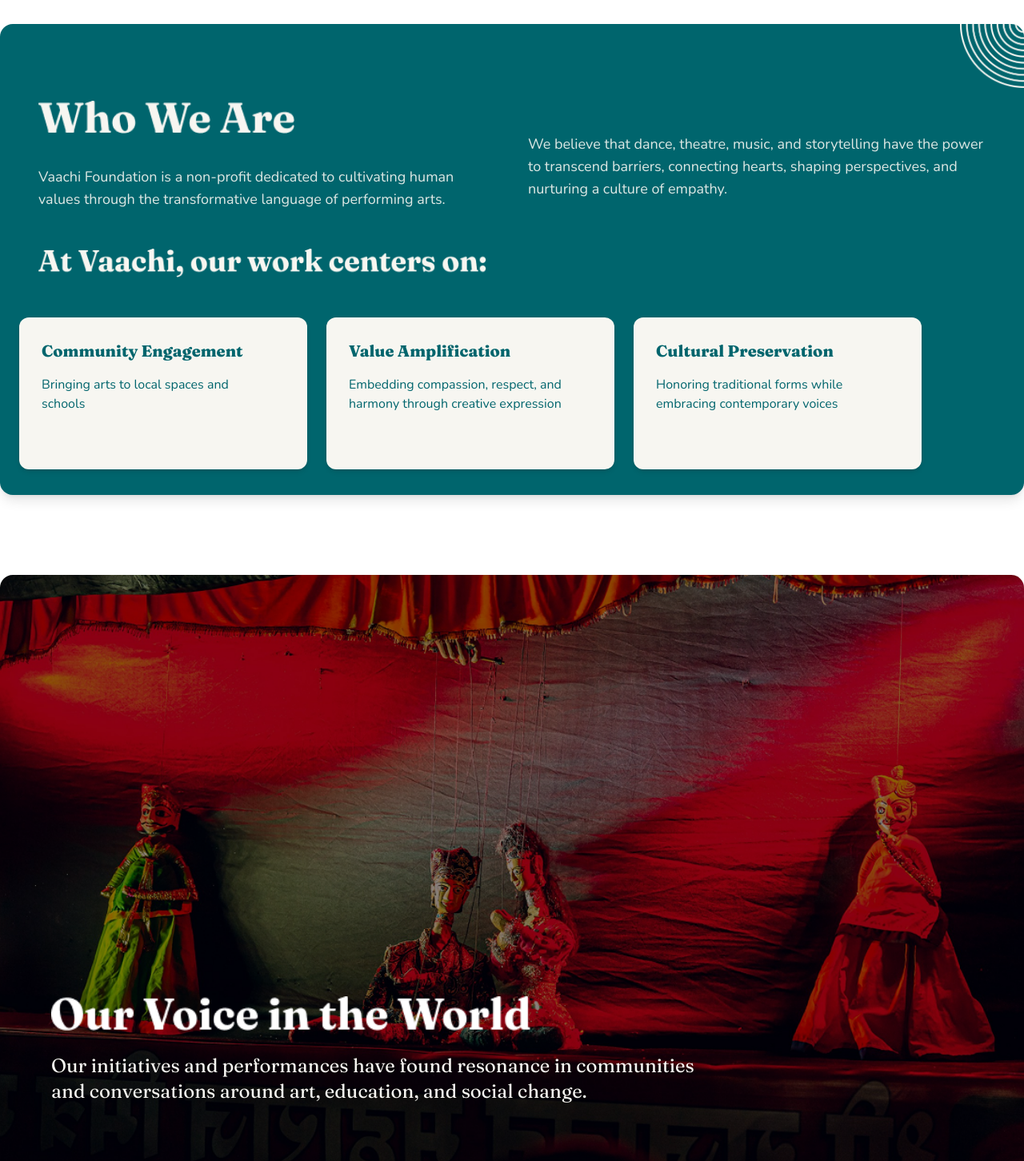
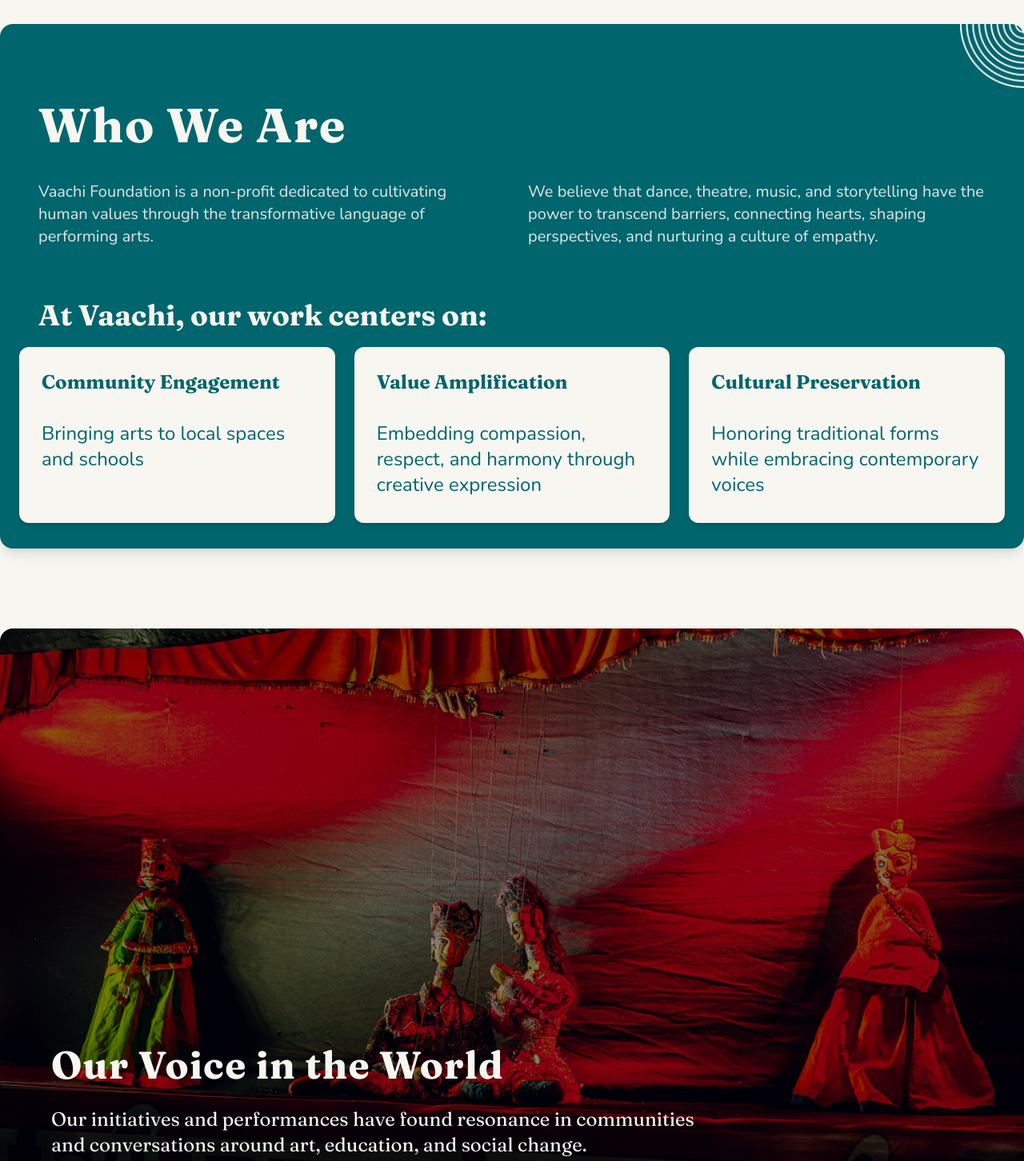
Before and after one commit to PritiHM/Vaachi-Website, a Next.js app: page / in a window 1280 px wide. Shown: the part 920-2372 px from the top of the page at 80% size. Built offline with nearby package versions, Linux system fonts and the light colour scheme.

Commit message:
updated ui and fixes

```diff
--- a/app/globals.css
+++ b/app/globals.css
@@ -31,7 +31,7 @@
   font-family: "Gentium Book Basic", Georgia, "Times New Roman", serif;
 }
 
-.pl-mobile-safe {
+/* .pl-mobile-safe {
   padding-left: 16px;
   padding-right: 16px;
 }
@@ -40,4 +40,8 @@
     padding-left: 0;
     padding-right: 0;
   }
+} */
+
+.placeholder-fraunces::placeholder {
+  font-family: var(--fraunces-font), sans-serif;
 }
--- a/app/page.js
+++ b/app/page.js
@@ -6,10 +6,9 @@
 import JoinWaitList from "@/components/JoinWaitList";
 import ActionCards from "@/components/ActionCards";
 
-
 export default function Home() {
   return (
-    <>
+    <div className="bg-[#F7F6F1]">
       <Hero />
       <WhoWeAre />
       <VoiceHero />
@@ -17,6 +16,6 @@
       <ContactForm />
       <JoinWaitList />
       <ActionCards />
-    </>
+    </div>
   );
 }
--- a/components/Footer.jsx
+++ b/components/Footer.jsx
@@ -1,4 +1,3 @@
-"use client";
 import { Fraunces } from "next/font/google";
 
 const fraunces = Fraunces({
@@ -8,68 +7,24 @@
 
 export default function Footer() {
   return (
-    <footer className="w-full bg-white text-[#0f172a]">
-      {/* divider */}
+    <footer className="w-full bg-[#F7F6F1] text-[#0f172a]">
+
       <div className="w-full border-t border-gray-200">
         <div
           className="
             w-full max-w-7xl mx-auto
-           mt-5 md:mt-10 lg:mt-20
-            // px-4 md:px-6
-            // py-8 md:py-10
+            mt-5 md:mt-10 lg:mt-20
+            px-4 md:px-6
+            py-6 md:py-10
             grid grid-cols-1 md:grid-cols-3
             gap-8 items-center
           "
         >
 
-          {/* LEFT — Logo + Brand Name */}
-          <div className="flex flex-col items-center md:items-start gap-2">
-            <div className="flex items-center gap-3 whitespace-nowrap">
-              <img
-                src="/images/Logo.png"
-                alt="Vaachi Foundation logo"
-                className="h-10 w-auto md:h-10"
-              />
 
-              <span
-                className={`${fraunces.className} text-2xl md:text-xl font-bold text-[#00656D]`}
-              >
-                Vaachi Foundation
-              </span>
-            </div>
-
-            <p className="text-sm text-gray-600">
-              All Rights Reserved © 2025
-            </p>
-          </div>
-
-          {/* CENTER — Privacy / Terms */}
-          <div className="flex flex-col items-center gap-2">
-            <a
-              href="#"
-              className="text-sm md:text-base hover:underline font-medium"
-            >
-              Privacy Policy
-            </a>
-            <a
-              href="#"
-              className="text-sm md:text-base hover:underline font-medium"
-            >
-              Terms of Use
-            </a>
-          </div>
-
-          {/* RIGHT — Social Icons */}
-          <div className="flex flex-col items-center md:items-end gap-2">
+          <div className="flex flex-col items-center md:items-end gap-2 order-1 md:order-3">
             <div className="flex items-center gap-4 md:gap-5">
-
-              {/* Facebook */}
-              <a
-                href="https://www.facebook.com"
-                target="_blank"
-                rel="noopener noreferrer"
-                aria-label="Facebook"
-              >
+              <a href="https://www.facebook.com" target="_blank" rel="noopener noreferrer">
                 <img
                   src="/images/Facebook.png"
                   className="h-8 w-8 md:h-9 md:w-9"
@@ -77,13 +32,7 @@
                 />
               </a>
 
-              {/* Instagram */}
-              <a
-                href="https://www.instagram.com"
-                target="_blank"
-                rel="noopener noreferrer"
-                aria-label="Instagram"
-              >
+              <a href="https://www.instagram.com" target="_blank" rel="noopener noreferrer">
                 <img
                   src="/images/Instagram.png"
                   className="h-8 w-8 md:h-9 md:w-9"
@@ -91,25 +40,47 @@
                 />
               </a>
 
-              {/* YouTube */}
-              <a
-                href="https://www.youtube.com"
-                target="_blank"
-                rel="noopener noreferrer"
-                aria-label="YouTube"
-              >
+              <a href="https://www.youtube.com" target="_blank" rel="noopener noreferrer">
                 <img
                   src="/images/youtube.png"
                   className="h-8 w-8 md:h-9 md:w-9"
                   alt="YouTube icon"
                 />
               </a>
-
             </div>
 
-            <span className="text-sm md:text-base font-medium">
-              Follow us on
-            </span>
+            <span className="text-sm md:text-base font-bold">Follow us on</span>
+          </div>
+
+
+          <div className="flex flex-col items-center gap-2 order-2 md:order-2">
+            <a href="#" className="text-sm md:text-base hover:underline font-bold">
+              Privacy Policy
+            </a>
+            <a href="#" className="text-sm md:text-base hover:underline font-bold">
+              Terms of Use
+            </a>
+          </div>
+
+
+          <div className="flex flex-col items-center md:items-start gap-2 order-3 md:order-1">
+            <div className="flex items-center gap-3 whitespace-nowrap">
+              <img
+                src="/images/Logo.png"
+                alt="Vaachi Foundation logo"
+                className="h-8 w-auto md:h-10"
+              />
+
+              <span
+                className={`${fraunces.className} text-2xl md:text-4xl font-bold text-[#00656D]`}
+              >
+                Vaachi Foundation
+              </span>
+            </div>
+
+            <p className="text-sm md:text-xl text-gray-600">
+              All Rights Reserved © 2025
+            </p>
           </div>
 
         </div>
--- a/components/Header.jsx
+++ b/components/Header.jsx
@@ -4,7 +4,7 @@
 
 export default function Header() {
   return (
-    <header className="w-full h-[70px] bg-white  sticky top-0 z-40 border-b">
+    <header className="w-full h-[70px] bg-[#F7F6F1] sticky top-0 z-40 border-b">
       <div className="w-full max-w-7xl mx-auto px-4 sm:px-6 lg:px-8 py-3 flex items-center justify-between">
         <Link href="/" className="flex items-center gap-3">
           <img src="/images/Logo.png" alt="Vaachi Logo" className="h-8 sm:h-10 w-auto" />
--- a/components/VoiceHero.jsx
+++ b/components/VoiceHero.jsx
@@ -9,18 +9,20 @@
 
 export default function VoiceHero() {
   return (
-    <section className="w-full bg-white flex justify-center  mt-5 md:mt-10 lg:mt-20 px-4 sm:px-0">
-      <div className="w-full max-w-7xl mx-auto">
+    <section className="w-full flex justify-center mt-5 md:mt-10 lg:mt-20 px-4 sm:px-0">
+      <div className="w-full max-w-7xl   mx-auto">
 
-        <div className="relative rounded-2xl overflow-hidden mt-[20px] mb-[70px]">
+        <div className="relative rounded-2xl overflow-hidden mt-[20px] ">
 
-          <div className="
-            relative w-full
-            h-[450px]
-            sm:h-[500px]
-            md:h-[650px]
-            lg:h-[750px]
-          ">
+          <div
+            className="
+              relative w-full
+              h-[300px]
+              sm:h-[400px]
+              md:h-[650px]
+              lg:h-[750px]
+            "
+          >
             <Image
               src="/images/voice-bg.png"
               alt="Vaachi Foundation Performance"
@@ -37,31 +39,43 @@
               md:mt-0 md:absolute md:bottom-16 md:left-10
               md:max-w-[70%]
               z-30
-              text-black md:text-[#F7F6F1]
+              text-[#291F1E] md:text-[#F7F6F1]
             "
           >
-            <div className="mb-4 md:hidden">
-              <Image
-                src="/images/voice-world-black.png"
-                alt="heading mobile"
-                width={300}
-                height={100}
-                className="w-[250px] sm:w-[300px] object-contain"
-              />
-            </div>
 
 
-            <div className="hidden md:block mb-7">
-              <Image
-                src="/images/voice-world.png"
-                alt="heading desktop"
-                width={600}
-                height={140}
-                className="w-[450px] lg:w-[600px] object-contain"
-              />
-            </div>
+            <h2
+              className={`
+                ${fraunces.className}
+                md:hidden
+                text-2xl
+                font-bold leading-tight tracking-wide
+                mb-4
+              `}
+            >
+              Our Voice in the World
+            </h2>
 
-            <p className={`${fraunces.className} text-base sm:text-lg md:text-2xl leading-relaxed`}>
+            <h2
+              className={`
+                ${fraunces.className}
+                hidden md:block
+                text-4xl lg:text-5xl
+                font-bold leading-tight tracking-wide
+                mb-7
+                text-[#F7F6F1]
+              `}
+            >
+              Our Voice in the World
+            </h2>
+
+            <p
+              className={`
+                ${fraunces.className}
+                text-base sm:text-lg md:text-2xl
+                leading-relaxed
+              `}
+            >
               Our initiatives and performances have found resonance in communities
               <br className="hidden md:block" />
               and conversations around art, education, and social change.
--- a/components/WhoWeAre.jsx
+++ b/components/WhoWeAre.jsx
@@ -1,17 +1,28 @@
 import Image from "next/image";
+import { Fraunces, Nunito } from "next/font/google";
+
+const fraunces = Fraunces({
+  subsets: ["latin"],
+  weight: ["400", "700"],
+});
+
+const nunito = Nunito({
+  subsets: ["latin"],
+  weight: ["300", "400", "600", "700"],
+});
 
 export default function WhoWeAre() {
   return (
-    <section className="w-full bg-white flex justify-center  mt-5 md:mt-10 lg:mt-20  ">
+    <section className="w-full flex justify-center mt-5 md:mt-10 lg:mt-20">
       <div
         className="
           bg-[#00656D] text-[#F7F6F1] rounded-2xl shadow-lg relative
-          mx-auto max-w-7xl w-full
+           max-w-7xl w-full
           overflow-visible
-          pt-12 md:pt-16 pb-5 md:pb-56
+          pt-2 md:pt-16 pb-8 md:pb-56 mx-6 md:mx-auto
         "
       >
-        <div className="absolute top-0 right-0 w-20 h-20 pointer-events-none select-none">
+        <div className="absolute top-0 right-0 w-20 h-20  hidden md:block pointer-events-none select-none">
           <Image
             src="/images/corner-design.png"
             alt="corner"
@@ -22,85 +33,103 @@
         </div>
 
         <div className="px-6 md:px-12 pt-4 md:pt-8 pb-6 md:pb-12">
-          <div className="grid grid-cols-1 md:grid-cols-2 gap-6 md:gap-10 mb-6">
+          <h2
+            className={`${fraunces.className} text-4xl md:text-6xl font-bold leading-tight tracking-wide`}
+          >
+            Who We Are
+          </h2>
+
+          <div className="grid grid-cols-1 md:grid-cols-2 gap-8 md:gap-10 mb-6 mt-6 md:mt-10">
             <div>
-              <div className="max-w-[320px] w-full">
-                <Image
-                  src="/images/who-we-are.png"
-                  alt="Who We Are"
-                  width={320}
-                  height={70}
-                  className="object-contain w-full h-auto"
-                />
-              </div>
-
-              <p className="text-base md:text-lg leading-[1.9] opacity-90 max-w-[600px] mt-6 md:mt-10">
+              <p
+                className={`${nunito.className} text-base md:text-xl leading-[1.9] opacity-90 max-w-[600px]`}
+              >
                 Vaachi Foundation is a non-profit dedicated to cultivating
-                human values through the transformative language of performing arts.
+                human values through the transformative language of performing
+                arts.
               </p>
             </div>
 
             <div>
-              <p className="text-base md:text-lg leading-[1.9] opacity-90 max-w-[600px] mt-6 md:mt-10">
-                We believe that dance, theatre, music, and storytelling have the power to
-                transcend barriers, connecting hearts, shaping perspectives, and nurturing a culture of empathy.
+              <p
+                className={`${nunito.className} text-base md:text-xl leading-[1.9] opacity-90 max-w-[600px]`}
+              >
+                We believe that dance, theatre, music, and storytelling have the
+                power to transcend barriers, connecting hearts, shaping
+                perspectives, and nurturing a culture of empathy.
               </p>
             </div>
           </div>
 
-          <div className="mt-8 md:mt-12">
-            <Image
-              src="/images/centers-on.png"
-              alt="Centers On"
-              width={560}
-              height={85}
-              className="object-contain w-full max-w-[560px] h-auto"
-            />
-          </div>
+          <h3
+            className={`${fraunces.className} font-bold text-2xl md:text-4xl mt-8 md:mt-16`}
+          >
+            At Vaachi, our work centers on:
+          </h3>
         </div>
 
-        <div className="md:absolute left-6 right-6 bottom-8 flex flex-col md:flex-row gap-4 md:gap-6 px-2 md:px-0 z-10 items-start justify-start">
+        {/* 3 Boxes */}
+        <div className="md:absolute inset-x-6 bottom-8 flex flex-col md:flex-row gap-4 md:gap-6 px-2 md:px-0 z-10 items-start md:items-stretch md:justify-between">
+          {/* Box 1 */}
           <div
             className="
               bg-[#F7F6F1] text-[#00656D] rounded-xl shadow-md
-              w-full md:w-[360px] h-[190px]
+              w-full md:flex-1
+              h-[160px] md:h-[220px]
                p-5 md:p-7 flex flex-col justify-start
             "
           >
-            <h4 className="font-fraunces font-extrabold text-lg md:text-xl mb-1 md:mb-2 leading-tight whitespace-nowrap overflow-hidden text-ellipsis">
+            <h4
+              className={`${fraunces.className} font-bold text-base md:text-2xl mb-1 md:mb-2 leading-tight`}
+            >
               Community Engagement
             </h4>
-            <p className="text-sm md:text-base font-normal leading-relaxed mt-2">
-              Bringing arts to local spaces and<br /> schools
+            <p
+              className={`${nunito.className} text-base md:text-2xl font-normal leading-relaxed mt-6`}
+            >
+              Bringing arts to local spaces and schools
             </p>
           </div>
 
+          {/* Box 2 */}
           <div
             className="
               bg-[#F7F6F1] text-[#00656D] rounded-xl shadow-md
-              w-full md:w-[360px] h-[190px]
+              w-full md:flex-1
+              h-[160px] md:h-[220px]
               p-5 md:p-7 flex flex-col justify-start
             "
           >
-            <h4 className="font-fraunces font-extrabold text-lg md:text-xl mb-1 md:mb-2 leading-tight whitespace-nowrap overflow-hidden text-ellipsis">
+            <h4
+              className={`${fraunces.className} font-bold text-base md:text-2xl mb-1 md:mb-2 leading-tight`}
+            >
               Value Amplification
             </h4>
-            <p className="text-sm md:text-base leading-relaxed mt-2">
-              Embedding compassion, respect, and harmony through creative expression
+            <p
+              className={`${nunito.className} text-base md:text-2xl font-normal leading-relaxed mt-6`}
+            >
+              Embedding compassion, respect, and harmony through creative
+              expression
             </p>
           </div>
 
+          {/* Box 3 */}
           <div
             className="
               bg-[#F7F6F1] text-[#00656D] rounded-xl shadow-md
-              w-full md:w-[360px] h-[190px]
+              w-full md:flex-1
+              h-[160px] md:h-[220px]
               p-5 md:p-7 flex flex-col justify-start
             "
           >
-            <h4 className="font-fraunces font-extrabold text-lg md:text-xl mb-1 md:mb-2 leading-tight whitespace-nowrap overflow-hidden text-ellipsis">
+            <h4
+              className={`${fraunces.className} font-bold text-base md:text-2xl mb-1 md:mb-2 leading-tight`}
+            >
               Cultural Preservation
             </h4>
-            <p className="text-sm md:text-base leading-relaxed mt-2">
+            <p
+              className={`${nunito.className} text-base md:text-2xl font-normal leading-relaxed mt-6`}
+            >
               Honoring traditional forms while embracing contemporary voices
             </p>
           </div>
```
Also changed, not shown: components/ActionCards.jsx (+14 -8 lines), components/ContactForm.jsx (+17 -20 lines). Lines whose indentation alone changed are shown as unchanged.
